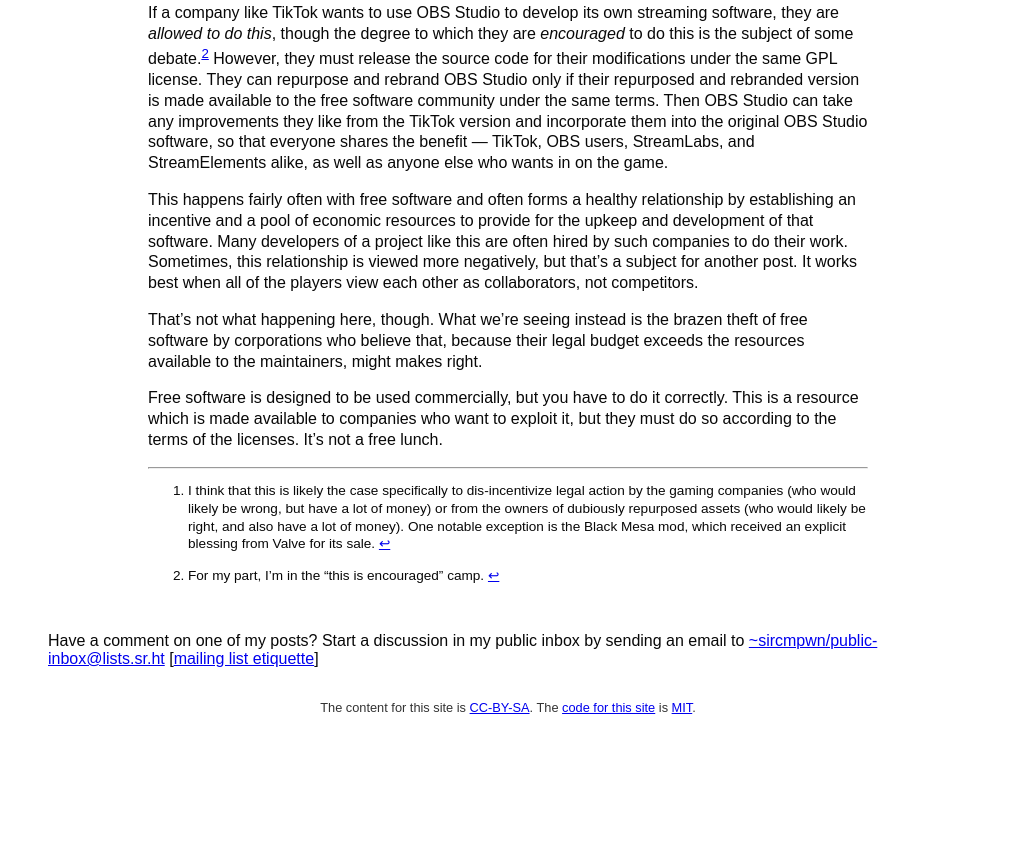
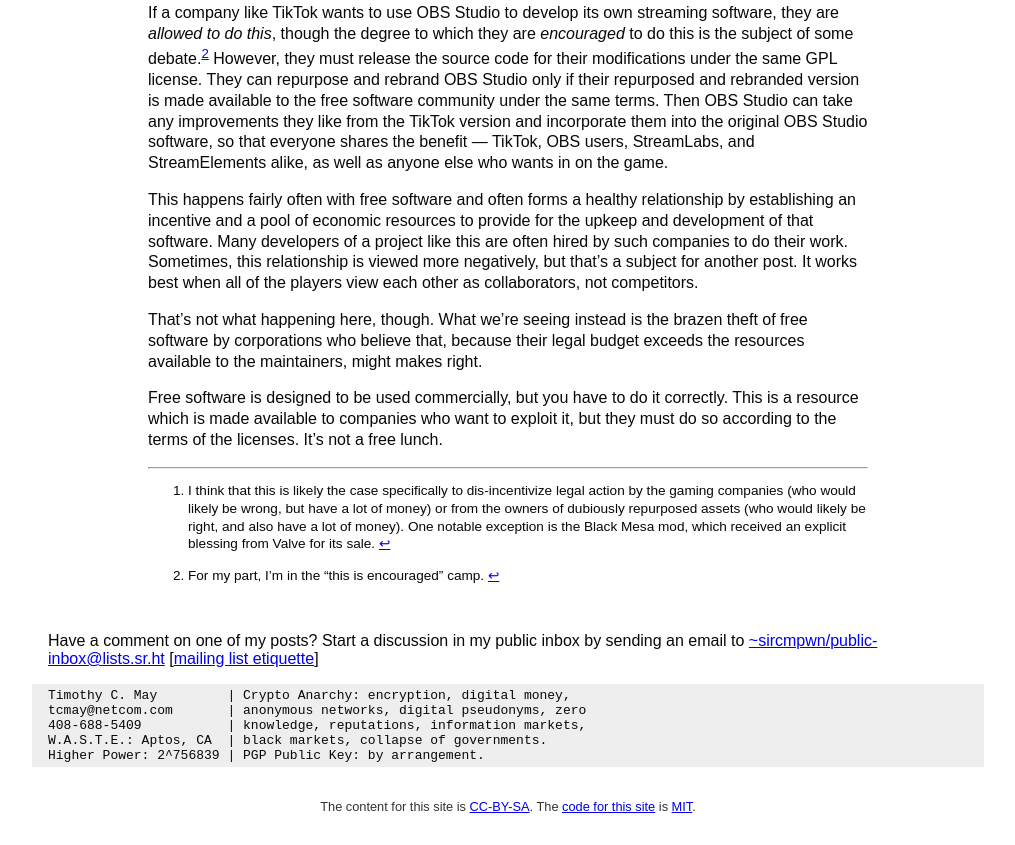
Before and after one commit to makgill/site, a plain HTML site: page index.html in a window 1280 px wide. Shown: the part 825-1670 px from the top of the page, without its empty margins (132-1147 px from the left). Before the commit the page ends 1571 px from the top, so only its background shows below. Drawn offline with Linux system fonts and the light colour scheme.

Commit message:
Update index.html

```diff
--- a/index.html
+++ b/index.html
@@ -117,7 +117,20 @@ a free lunch.</p>
   <a href="mailto:~sircmpwn/public-inbox@lists.sr.ht">~sircmpwn/public-inbox@lists.sr.ht</a>
   [<a href="https://man.sr.ht/lists.sr.ht/etiquette.md">mailing list etiquette</a>]
 
-</p></section>
+</p>
+
+<pre>
+Timothy C. May         | Crypto Anarchy: encryption, digital money,
+tcmay@netcom.com       | anonymous networks, digital pseudonyms, zero
+408-688-5409           | knowledge, reputations, information markets,
+W.A.S.T.E.: Aptos, CA  | black markets, collapse of governments.
+Higher Power: 2^756839 | PGP Public Key: by arrangement.
+</pre>
+
+
+  </section>
+
+
 
 <!---<section class="webring">
   <h2>
```
